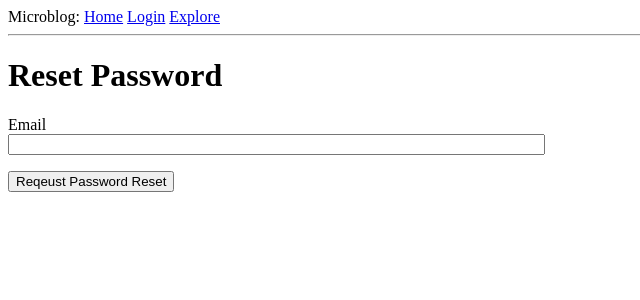
After one commit to jungwook-lee/microblog, a Flask app: page /reset_password_request in a window 1280 px wide. The commit adds this page. Shown: the top 300 px of the page, without its empty margins (0-640 px from the left). Run offline with Flask 2, Linux system fonts and the light colour scheme.

Commit message:
Add password reset functionality

```diff
--- a/app/__init__.py
+++ b/app/__init__.py
@@ -3,6 +3,7 @@ from config import Config
 from flask_sqlalchemy import SQLAlchemy
 from flask_migrate import Migrate
 from flask_login import LoginManager
+from flask_mail import Mail
 
 import logging
 from logging.handlers import SMTPHandler
@@ -17,6 +18,7 @@ db = SQLAlchemy(app)
 migrate = Migrate(app, db)
 login = LoginManager(app)
 login.login_view = 'login'
+mail = Mail(app)
 
 from app import routes, models, errors
 
--- a/app/forms.py
+++ b/app/forms.py
@@ -47,3 +47,13 @@ class EditProfileForm(FlaskForm):
 class PostForm(FlaskForm):
     post = TextAreaField('Say something', validators=[DataRequired(), Length(min=1, max=140)])
     submit = SubmitField('Submit')
+
+class ResetPasswordRequestForm(FlaskForm):
+    email = StringField('Email', validators=[DataRequired(), Email()])
+    submit = SubmitField('Reqeust Password Reset')
+
+class ResetPasswordForm(FlaskForm):
+    password = PasswordField('Password', validators=[DataRequired()])
+    password2 = PasswordField(
+        'Repeat Password', validators=[DataRequired(), EqualTo('password')])
+    submit = SubmitField('Request Password Reset')
--- a/app/routes.py
+++ b/app/routes.py
@@ -1,9 +1,13 @@
 from flask import render_template, flash, redirect, url_for, request
 from flask_login import current_user, login_user, logout_user, login_required
 from werkzeug.urls import url_parse
+
 from app import app, db
-from app.forms import LoginForm, RegistrationForm, EditProfileForm, PostForm
+from app.forms import LoginForm, RegistrationForm, EditProfileForm, PostForm, \
+        ResetPasswordRequestForm, ResetPasswordForm
 from app.models import User, Post
+from app.email import send_password_reset_email
+
 from datetime import datetime
 
 @app.route('/', methods=['GET','POST'])
@@ -144,3 +148,32 @@ def explore():
     return render_template('index.html', title='Explore',
                            posts=posts.items, next_url=next_url,
                            prev_url=prev_url)
+
+@app.route('/reset_password_request', methods=['GET', 'POST'])
+def reset_password_request():
+    if current_user.is_authenticated:
+        return redirect(url_for('index'))
+    form = ResetPasswordRequestForm()
+    if form.validate_on_submit():
+        user = User.query.filter_by(email=form.email.data).first()
+        if user:
+            send_password_reset_email(user)
+        flash('Check your email for the instructions to reset your password')
+        return redirect(url_for('login'))
+    return render_template('reset_password_request.html',
+                           title='Reset Password', form=form)
+
+@app.route('/reset_password/<token>', methods=['GET', 'POST'])
+def reset_password(token):
+    if current_user.is_authenticated:
+        return redirect(url_for('index'))
+    user = User.verify_reset_password_token(token)
+    if not user:
+        return redirect(url_for('index'))
+    form = ResetPasswordForm()
+    if form.validate_on_submit():
+        user.set_password(form.password.data)
+        db.session.commit()
+        flash('Your password has been reset.')
+        return redirect(url_for('login'))
+    return render_template('reset_password.html', form=form)
--- a/app/templates/login.html
+++ b/app/templates/login.html
@@ -21,5 +21,9 @@
     <p>{{ form.remember_me() }} {{ form.remember_me.label }}</p>
     <p>{{ form.submit() }}</p>
     <p>New User? <a href="{{ url_for('register') }}">Click to Register!</a></p>
+    <p>
+    	Forgot Your Password?
+	<a href="{{ url_for('reset_password_request') }}">Click to Reset It</a>
+    </p>
     </form>
 {% endblock %}
--- /dev/null
+++ b/app/templates/reset_password_request.html
@@ -0,0 +1,17 @@
+{% extends "base.html" %}
+
+{% block content %}
+
+<h1>Reset Password</h1>
+<form action="" method="post">
+	{{ form.hidden_tag() }}
+	<p>
+	    {{ form.email.label }}<br>
+	    {{ form.email(size=64) }}<br>
+		{% for error in form.email.errors %}
+		<span style="color: red;">[{{ error }}]</span>
+		{% endfor %}
+	</p>
+	<p>{{ form.submit() }}</p>
+</form>
+{% endblock %}
--- a/requirements.txt
+++ b/requirements.txt
@@ -1,7 +1,9 @@
 alembic==1.3.2
+blinker==1.4
 Click==7.0
 Flask==1.1.1
 Flask-Login==0.4.1
+Flask-Mail==0.9.1
 Flask-Migrate==2.5.2
 Flask-SQLAlchemy==2.4.1
 Flask-WTF==0.14.2
@@ -9,6 +11,8 @@ itsdangerous==1.1.0
 Jinja2==2.10.3
 Mako==1.1.1
 MarkupSafe==1.1.1
+pkg-resources==0.0.0
+PyJWT==1.7.1
 python-dateutil==2.8.1
 python-dotenv==0.10.5
 python-editor==1.0.4
```
Also changed, not shown: app/email.py (added, +21 -0 lines), app/models.py (+17 -0 lines), app/templates/email/reset_password.html (added, +12 -0 lines), app/templates/email/reset_password.txt (added, +11 -0 lines), app/templates/reset_password.html (added, +23 -0 lines), app.db, 1 other file.
